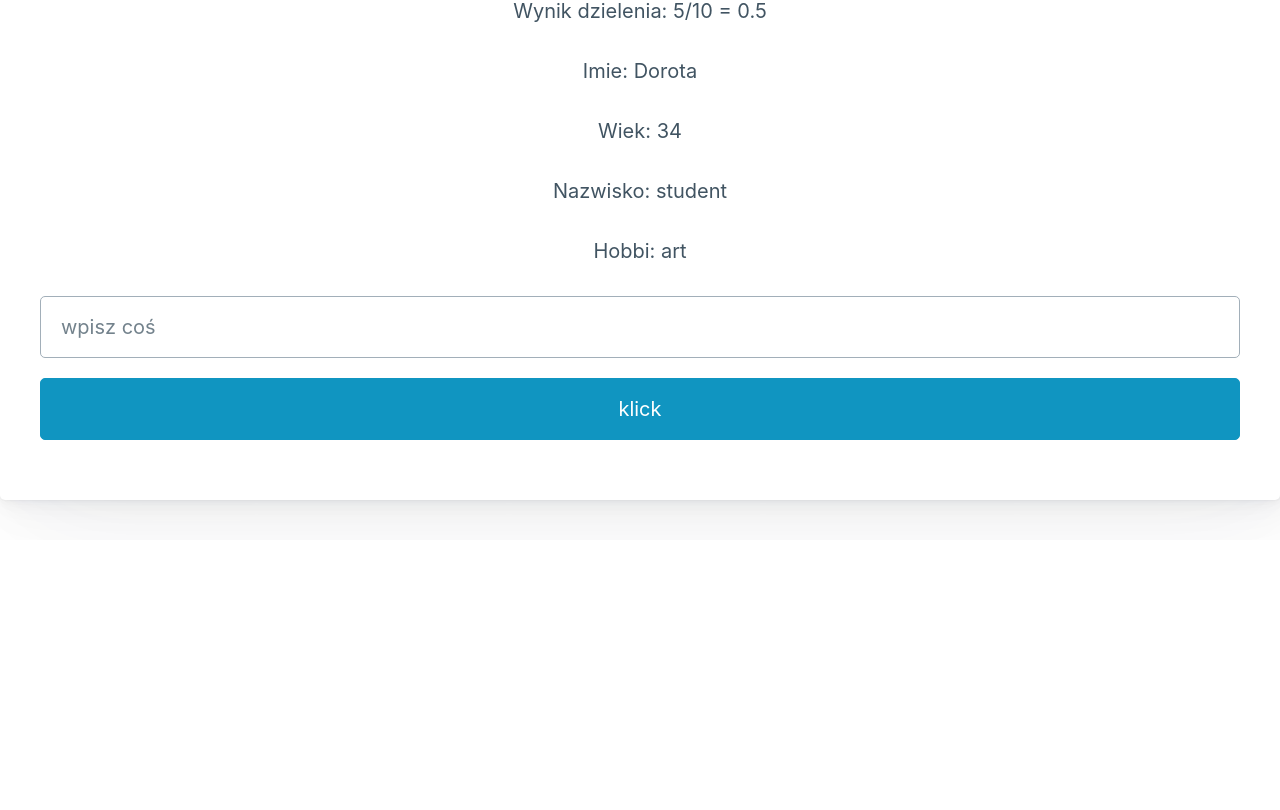
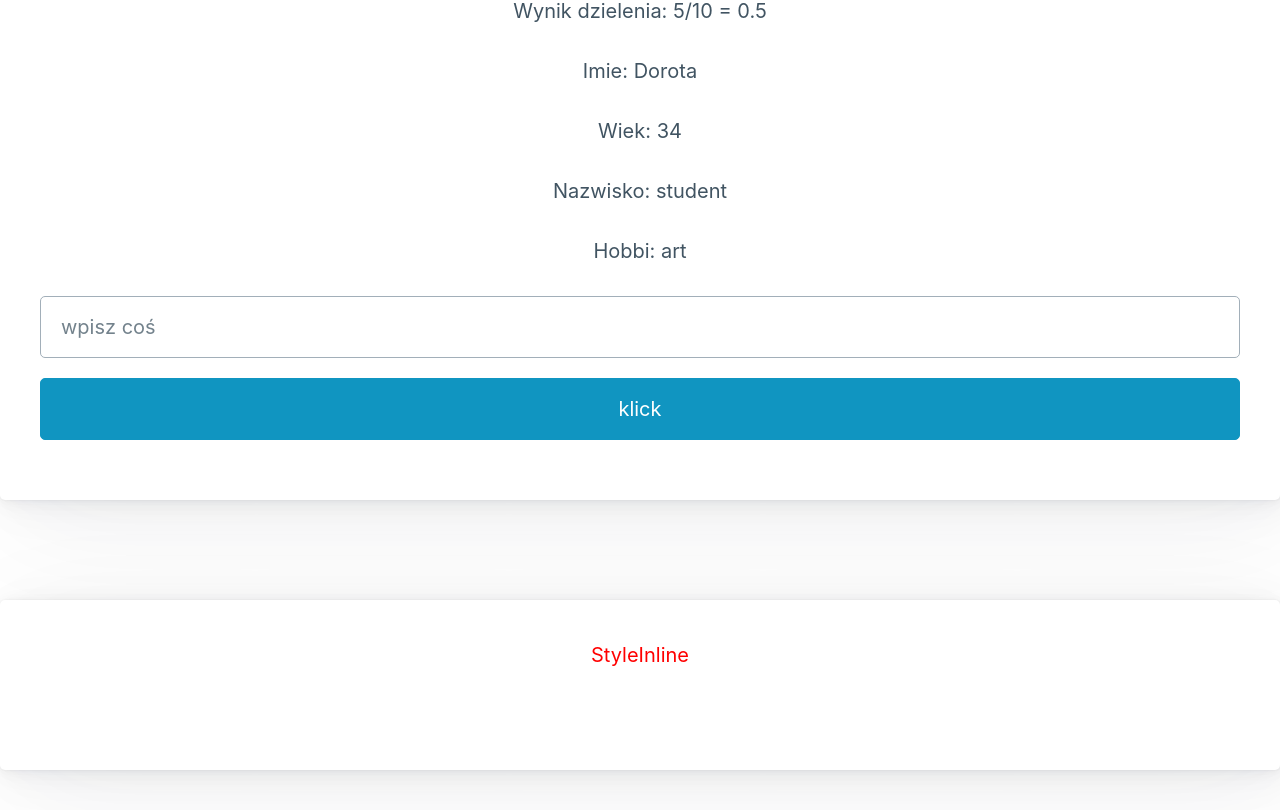
Before and after one commit to an93na/React_Nauka, a React (Create React App) app in the folder homework/: page / in a window 1280 px wide. Shown: the part 721-1531 px from the top of the page. Before the commit the page ends 1261 px from the top, so only its background shows below. Built offline with nearby package versions, Linux system fonts and the light colour scheme.

Commit message:
import StyleInline in app.js

```diff
--- a/homework/src/App.js
+++ b/homework/src/App.js
@@ -1,12 +1,15 @@
 import './App.css';
 import "@picocss/pico"
 import { KomponentFunkcyjny } from './ex1/komponentFunkcyjny';
+import { StyleInLine } from './ex1/StyleInline';
 
 function App() {
   return (
     <div className="App">
       <KomponentFunkcyjny/>
+      <StyleInLine/>
     </div>
+
   );
 }
 
```
